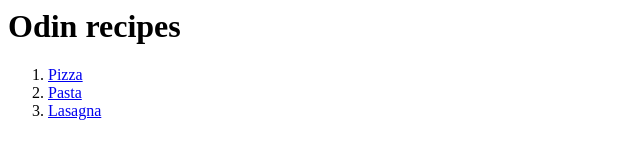
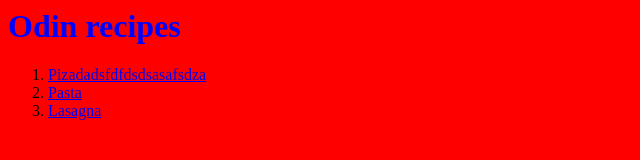
Before and after one commit to sardeep1212/Odin-recipes, a plain HTML site: page index.html in a window 1280 px wide. Shown: the whole page, without its empty margins (0-640 px from the left). Drawn offline with Linux system fonts and the light colour scheme.

Commit message:
linked css file on new ubuntu

```diff
--- a/index.html
+++ b/index.html
@@ -2,11 +2,14 @@
 <html lang="en">
 <head>
     <meta charset="UTF-8">
+    <meta http-equiv="X-UA-Compatible" content="IE=edge">
+    <meta name="viewport" content="width=device-width, initial-scale=1.0">
+    <link rel="stylesheet" href="style.css">
 </head>
 <body>
 <h1>Odin recipes</h1>
 <ol>
-   <li> <a href="./recipes/pizza.html">Pizza</a></li>
+   <li> <a href="./recipes/pizza.html">Pizadadsfdfdsdsasafsdza</a></li>
    <li> <a href="./recipes/pasta">Pasta</a></li>
    <li> <a href="./recipes/lasagna">Lasagna</a></li>
 </ol>
--- /dev/null
+++ b/style.css
@@ -0,0 +1,8 @@
+h1{
+    color: blue;
+
+}
+
+*{
+    background-color: red;
+}
```
